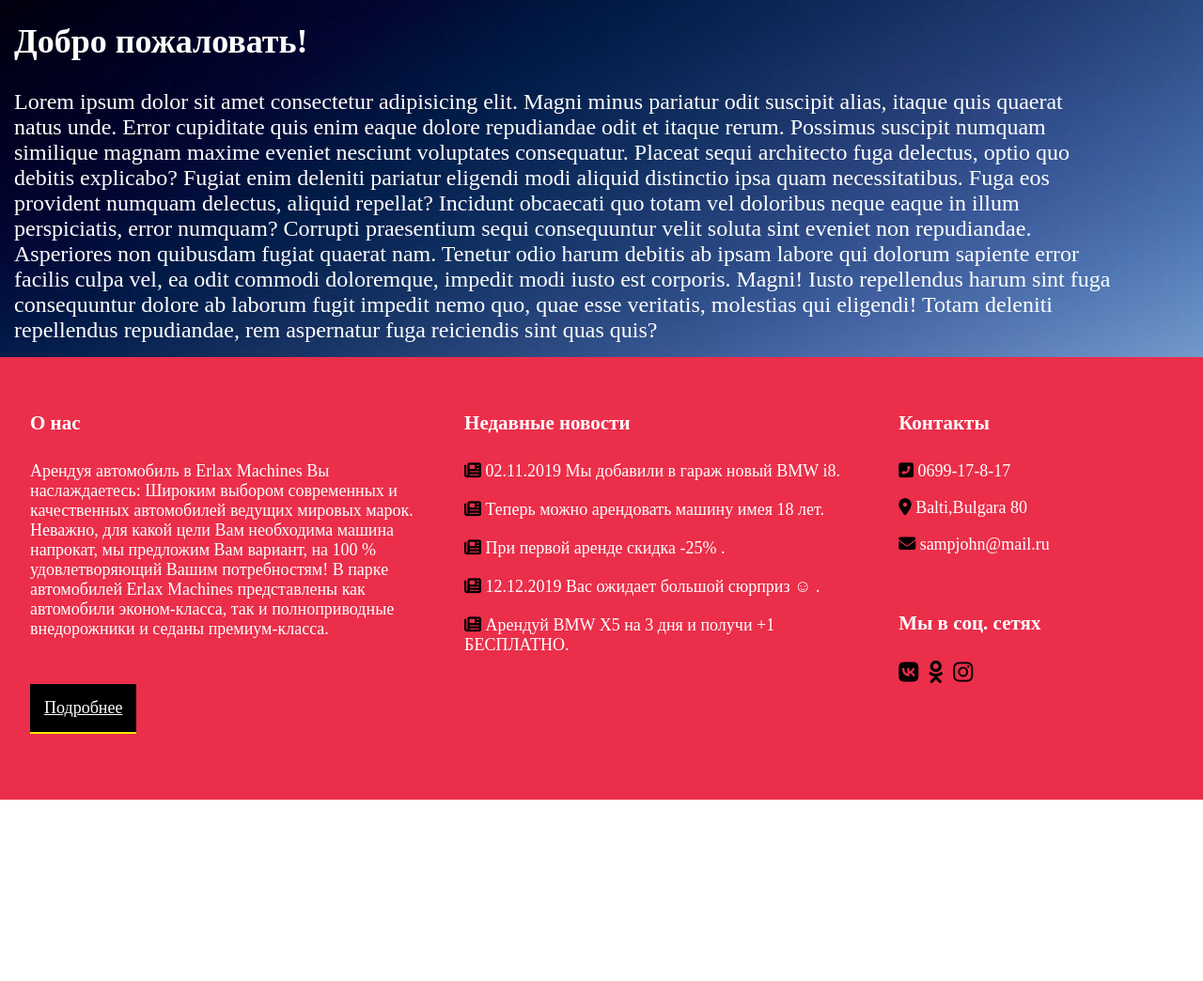
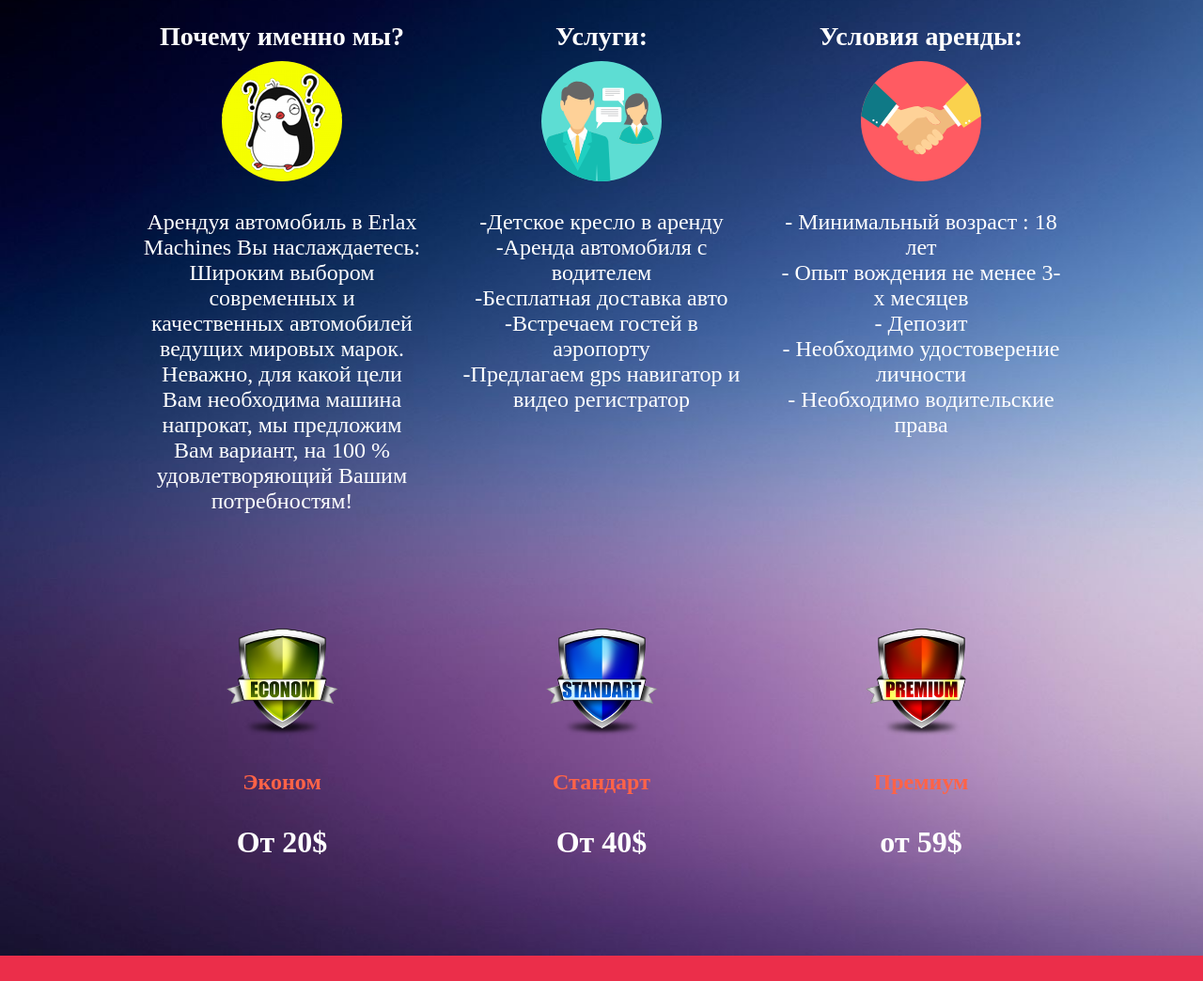
Before and after one commit to theodor-t/New-Site, a plain HTML site: page index.html in a window 1280 px wide. Shown: the part 807-1851 px from the top of the page at 94% size. Before the commit the page ends 1658 px from the top, so only its background shows below. Drawn offline with nearby package versions, Linux system fonts and the light colour scheme.

Commit message:
add content

```diff
--- a/css/style.css
+++ b/css/style.css
@@ -40,7 +40,8 @@ body {
 
 
   .content {
-    background: url('../img/bg-neon.jpg');
+	background: url('../img/bg-neon.jpg');
+	background-size: cover;
   }
 
 
@@ -482,11 +483,59 @@ a.btn_ScrollDown span:nth-of-type(3) {
 /*=========section GENERAL--------*/
 .container__about{
     max-width: 1170px;
-    margin: 15px;
+	margin-right: 15px;
+	margin-left: 15px;
 }
-.welcome__text {
-    align-items: center;
+
+.card-section {
+    display: flex;
+    flex-wrap: wrap;
+    justify-content: center;
 }
+.container__about {
+	margin-left: auto;
+    margin-right: auto;
+}
+.card-section {
+    margin-bottom: 50px;
+}
+
+.card_features {
+    width: 300px;
+    margin: 10px;
+    padding: 10px;
+    text-align: center;
+}
+
+.card-title-features {
+    margin: 10px 0;
+}
+
+.card-img {
+    width: 128px;
+}
+
+.card-tag {
+    color: tomato;
+    font-size: 1.5rem;
+    font-weight: bold;
+}
+
+.card-price {
+    font-size: 2rem;
+    font-weight: bold;
+}
+@media all and (min-width: 480px) {
+    h2 {
+        font-size: 3rem;
+        font-weight: 400;
+        margin: 20px 0;
+    }
+    .card-features {
+        margin: 20px;
+	}
+}
+
 
 /*FOOTER*/
 footer {
--- a/index.html
+++ b/index.html
@@ -1,5 +1,6 @@
 <!DOCTYPE html>
-<html lang="en">
+<html lang="ru">
+
 <head>
     <meta charset="UTF-8">
     <meta name="viewport" content="width=device-width, initial-scale=1.0">
@@ -8,6 +9,7 @@
     <link href="https://unpkg.com/aos@2.3.1/dist/aos.css" rel="stylesheet">
     <title>Document</title>
 </head>
+
 <body>
     <div class="wrapper">
         <div class="box header">
@@ -48,7 +50,7 @@
                         <!--// Навигация-->
                     </div>
                 </div>
-                <ul class="social_site" >
+                <ul class="social_site">
                     <li class="social_link"><a href="https://vk.com/erlax_official" target="_blank"><i class="fab fa-vk fa-2x link__vk"></i></a></li>
                     <li class="social_link"><a href="https://www.facebook.com/erlax.official" target="_blank"><i class="fab fa-instagram fa-2x link__inst"></i></a></li>
                     <li class="social_link"><a href="https://instagram.com/theodor_t19" target="_blank"><i class="fab fa-facebook-f fa-2x link__fb"></i></a></li>
@@ -66,22 +68,53 @@
         </div>
         <div class="box content">
             <div class="container__about">
-                <div class="welcome__text" data-aos="fade-up"><h2>Добро пожаловать!</h2></div>
-
-                    Lorem ipsum dolor sit amet consectetur adipisicing elit. Magni minus pariatur odit suscipit alias, itaque quis quaerat natus unde. Error cupiditate quis enim eaque dolore repudiandae odit et itaque rerum.
-                    Possimus suscipit numquam similique magnam maxime eveniet nesciunt voluptates consequatur. Placeat sequi architecto fuga delectus, optio quo debitis explicabo? Fugiat enim deleniti pariatur eligendi modi aliquid distinctio ipsa quam necessitatibus.
-                    Fuga eos provident numquam delectus, aliquid repellat? Incidunt obcaecati quo totam vel doloribus neque eaque in illum perspiciatis, error numquam? Corrupti praesentium sequi consequuntur velit soluta sint eveniet non repudiandae.
-                    Asperiores non quibusdam fugiat quaerat nam. Tenetur odio harum debitis ab ipsam labore qui dolorum sapiente error facilis culpa vel, ea odit commodi doloremque, impedit modi iusto est corporis. Magni!
-                    Iusto repellendus harum sint fuga consequuntur dolore ab laborum fugit impedit nemo quo, quae esse veritatis, molestias qui eligendi! Totam deleniti repellendus repudiandae, rem aspernatur fuga reiciendis sint quas quis?
-
-
-                  </div>
+                <div class="card-section">
+                    <div class="card_features">
+                        <h3 class="card-title-features">Почему именно мы?</h3>
+                        <img class="card-img" src="img/about-1.png" alt="">
+                        <p class="card-description">Арендуя автомобиль в Erlax Machines Вы наслаждаетесь: Широким выбором современных и качественных автомобилей ведущих мировых марок. Неважно, для какой цели Вам необходима машина напрокат, мы предложим Вам вариант, на 100 % удовлетворяющий Вашим потребностям!</p>
+                    </div>
+                    <div class="card_features">
+                        <h3 class="card-title-features">Услуги:</h3>
+                        <img class="card-img" src="img/about-2.png" alt="">
+                        <p class="card-description">-Детское кресло в аренду
+                            <br> -Аренда автомобиля с водителем
+                            <br> -Бесплатная доставка авто
+                            <br> -Встречаем гостей в аэропорту
+                            <br> -Предлагаем gps навигатор и видео регистратор</p>
+                    </div>
+                    <div class="card_features">
+                        <h3 class="card-title-features">Условия аренды:</h3>
+                        <img class="card-img" src="img/about-3.png" alt="">
+                        <p class="card-description">- Минимальный возраст : 18 лет
+                            <br> - Опыт вождения не менее 3-х месяцев
+                            <br> - Депозит
+                            <br> - Необходимо удостоверение личности
+                            <br> - Необходимо водительские права</p>
+                    </div>
                 </div>
 
+                <div class="card-section">
+                    <div class="card_features">
+                        <img class="card-img" src="img/econom.png" alt="">
+                        <h3 class="card-tag">Эконом</h3>
+                        <p class="card-price">От 20$</p>
+                    </div>
+                    <div class="card_features">
+                        <img class="card-img" src="img/standart.png" alt="">
+                        <h3 class="card-tag">Стандарт</h3>
+                        <p class="card-price">От 40$</p>
+                    </div>
+                    <div class="card_features">
 
+                        <img class="card-img" src="img/premium.png" alt="">
+                        <h3 class="card-tag">Премиум</h3>
+                        <p class="card-price">от 59$</p>
+                    </div>
+                </div>
 
-
-
+            </div>
+        </div>
 
         <div class="box footer">
             <footer>
@@ -115,8 +148,8 @@
                 </div>
             </footer>
         </div>
-      </div>
-      <div id="preloader" class="visible"></div>
+    </div>
+    <div id="preloader" class="visible"></div>
 
     <!--scripts-->
     <script src="js/script.js"></script>
@@ -130,4 +163,5 @@
     <script src="https://kit.fontawesome.com/f24f799eca.js" crossorigin="anonymous"></script>
     <!--///scripts-->
 </body>
+
 </html>
```
Also changed, not shown: img/about-1.png (added), img/about-2.png (added), img/about-3.png (added), img/econom.png (added), img/premium.png (added), img/standart.png (added).
